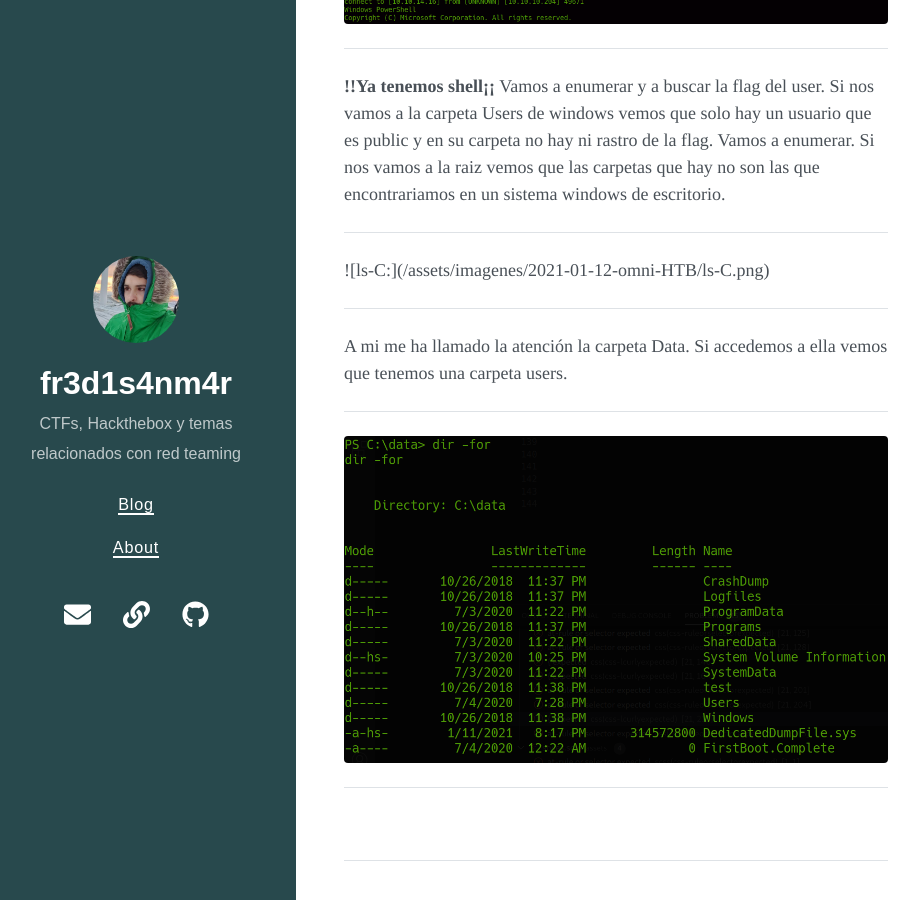
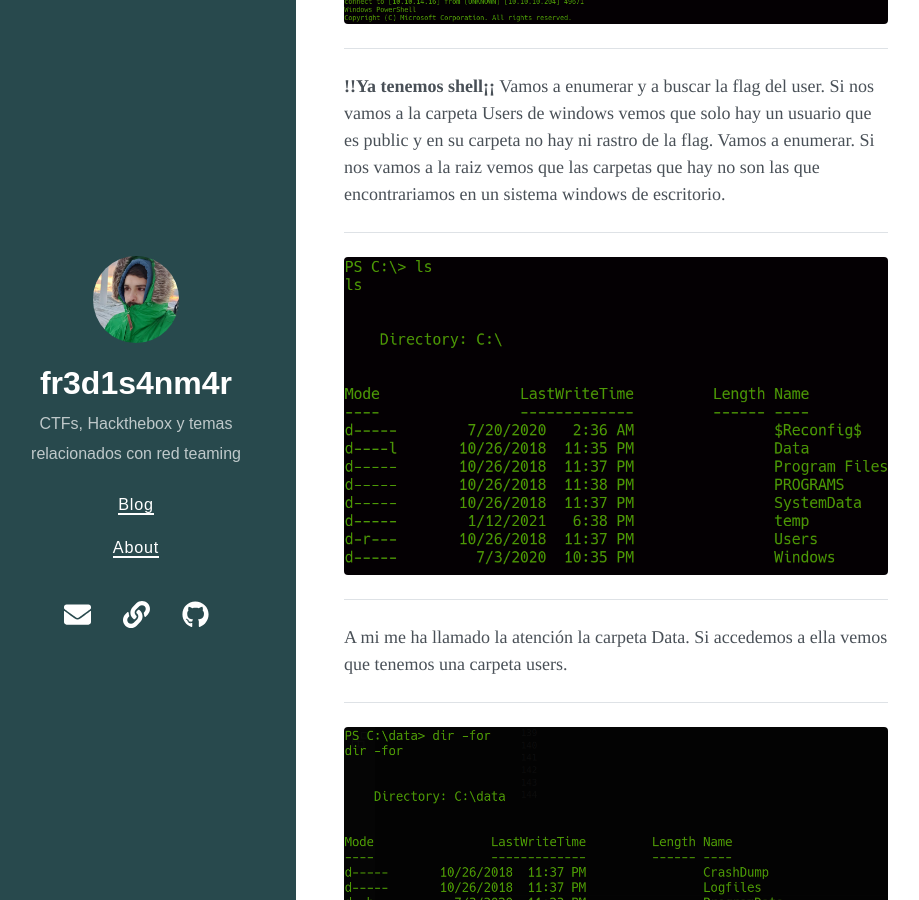
Before and after one commit to fredisanmar/fredisanmar.github.io, a Jekyll site: the page built from _posts/2021-01-12-omni-HTB.md, in a window 1280 px wide and 900 px high, scrolled down 4454 px. Shown: the whole window, without its empty margins (24-943 px from the left). Built offline with Jekyll 4.4.1, drawn with Linux system fonts in a browser that asks for light colours; nearby versions of some CDN libraries.

Commit message:
writeup omni

```diff
--- a/_posts/2021-01-12-omni-HTB.md
+++ b/_posts/2021-01-12-omni-HTB.md
@@ -131,7 +131,7 @@ Vamos a enumerar. Si nos vamos a la raiz vemos que las carpetas que hay no son l
 
 ---
 
-![ls-C:\](/assets/imagenes/2021-01-12-omni-HTB/ls-C.png)
+![ls-C](/assets/imagenes/2021-01-12-omni-HTB/ls-C.png)
 
 ---
 A mi me ha llamado la atención la carpeta Data. Si accedemos a ella vemos que tenemos una carpeta users.
```
